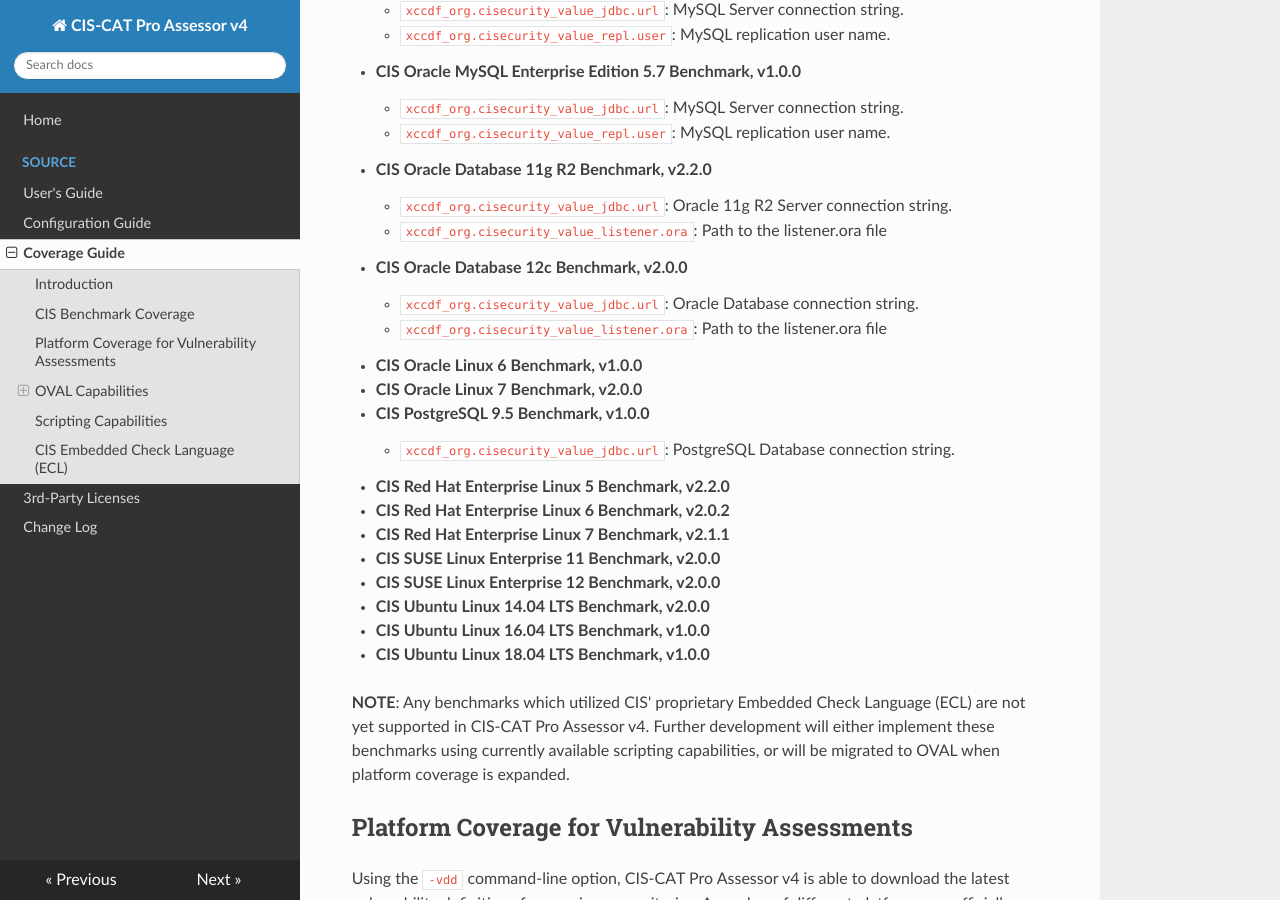
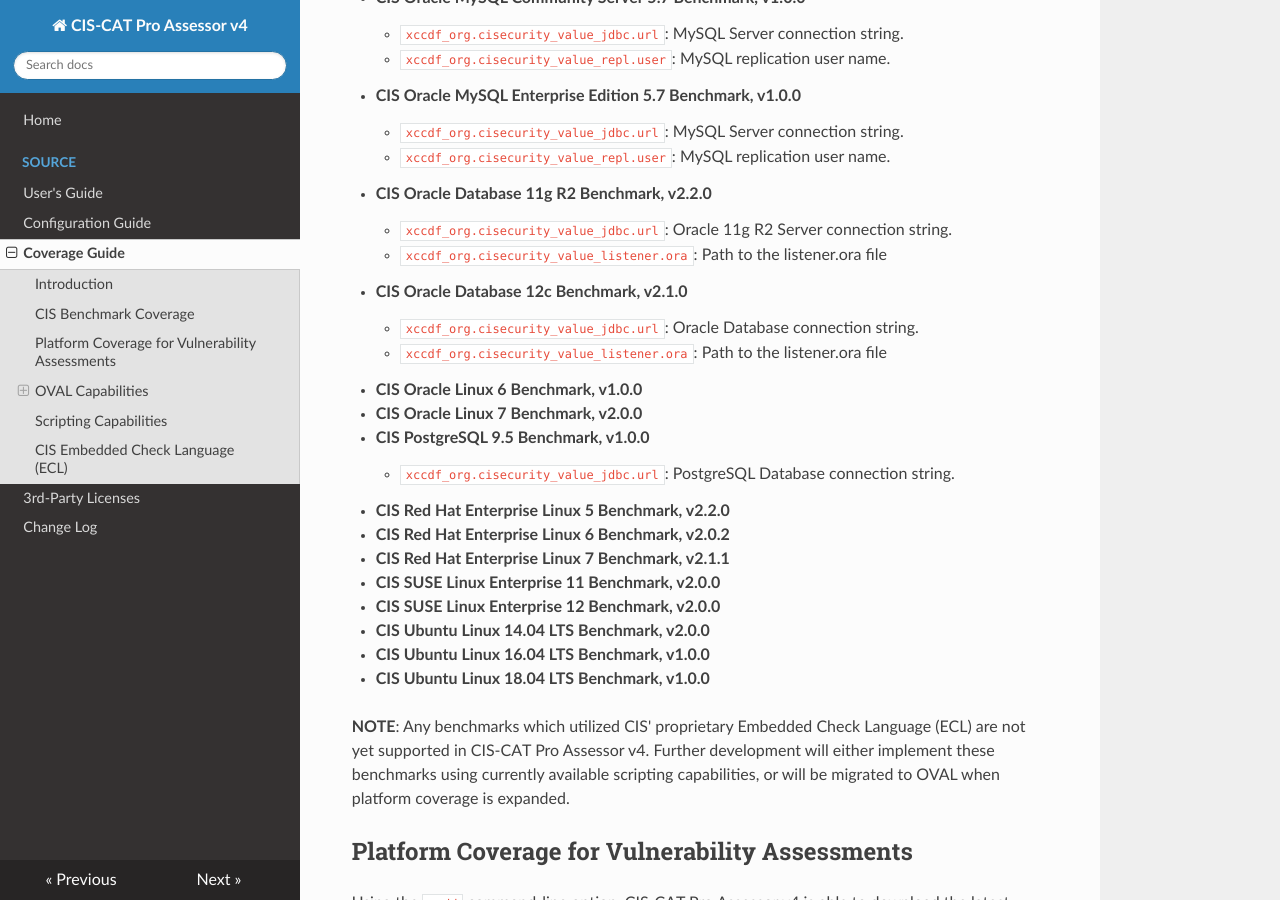
Before and after one commit to CISecurity/CCPA-Docs, an MkDocs documentation site: the page built from docs/Coverage Guide.md, in a window 1280 px wide and 900 px high, scrolled down 2539 px. Built offline with MkDocs 1.6.1, drawn with Linux system fonts in a browser that asks for light colours; nearby versions of some CDN libraries; some of the changed text lies outside the part shown.

```diff
--- a/docs/Coverage Guide.md
+++ b/docs/Coverage Guide.md
@@ -81,7 +82,7 @@
 - **CIS Oracle Database 11g R2 Benchmark, v2.2.0**
 	- `xccdf_org.cisecurity_value_jdbc.url`: Oracle 11g R2 Server connection string.
 	- `xccdf_org.cisecurity_value_listener.ora`: Path to the listener.ora file
-- **CIS Oracle Database 12c Benchmark, v2.0.0**
+- **CIS Oracle Database 12c Benchmark, v2.1.0**
 	- `xccdf_org.cisecurity_value_jdbc.url`: Oracle Database connection string.
 	- `xccdf_org.cisecurity_value_listener.ora`: Path to the listener.ora file
 - **CIS Oracle Linux 6 Benchmark, v1.0.0**
```
Also changed, not shown: other parts of docs/Coverage Guide.md (+1 -0 lines).
